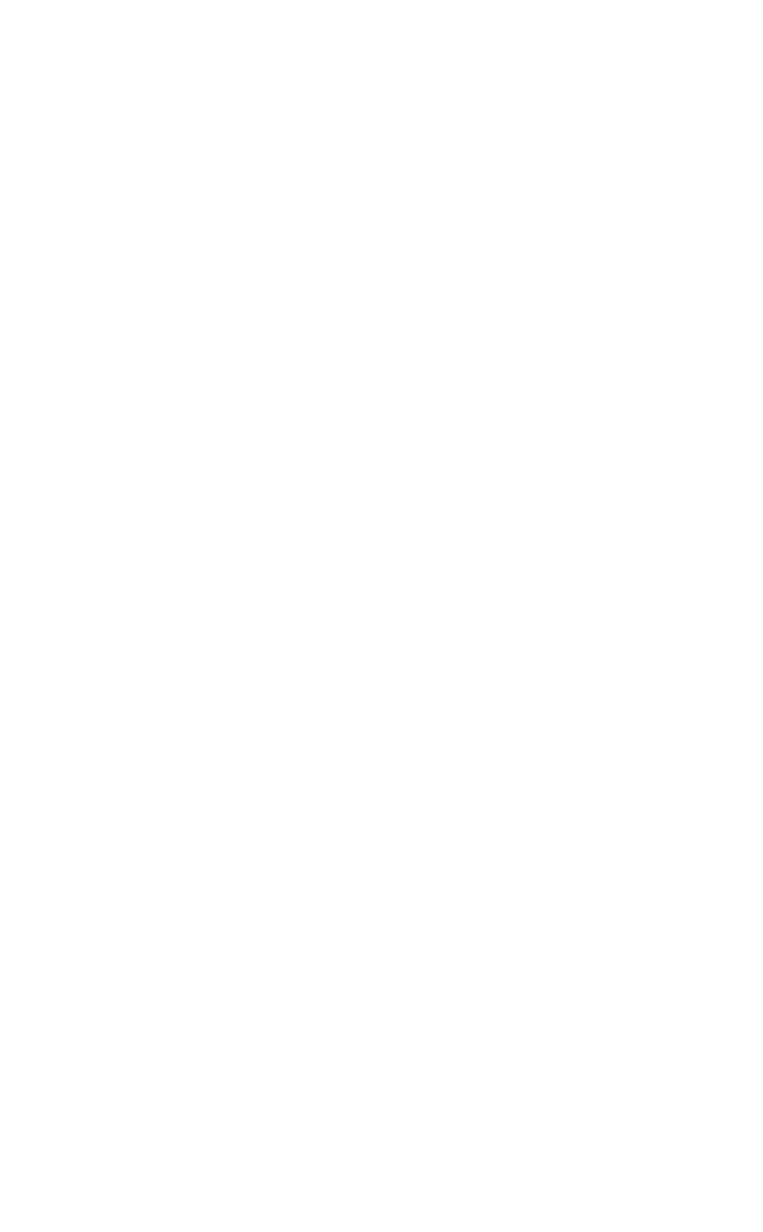
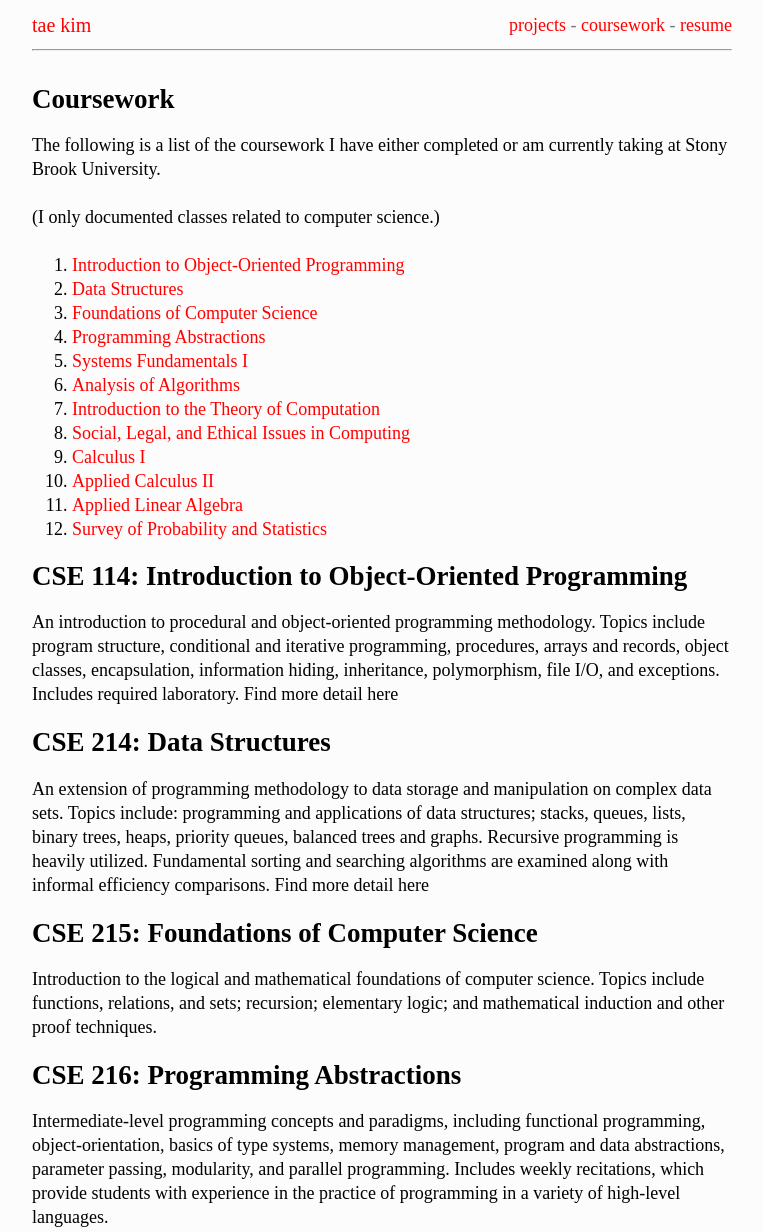
Before and after one commit to taekim99/taekim99.github.io, a plain HTML site: page coursework/coursework.html in a window 1280 px wide. Shown: the top 1232 px of the page, without its empty margins (258-1021 px from the left). Before the commit the page ends 800 px from the top, so only its background shows below. Drawn offline with Linux system fonts and the light colour scheme.

Commit message:
changed coursework.html

```diff
--- a/coursework/coursework.html
+++ b/coursework/coursework.html
@@ -0,0 +1,155 @@
+<!DOCTYPE html>
+<html lang='en'>
+
+<head>
+    <meta charset='utf-8' />
+    <meta name="viewport" content="width=device-width, initial-scale=1.0">
+    <title>coursework / Tae Kim</title>
+    <link href='../styles.css' rel='stylesheet' />
+</head>
+
+<body>
+    <header>
+        <a href='../index.html'>Tae Kim</a>
+        <nav>
+            <a href='../projects/projects.html'>Projects</a>
+            - <a href='coursework.html'>CourseWork</a>
+            - <a href='../resume/resume.html'>Resume</a>
+        </nav>
+    </header>
+    <hr>
+    <main>
+        <article>
+            <h1>Coursework</h1>
+            <p>The following is a list of the coursework I have either completed or am currently taking at Stony Brook University.</p>
+            <p>(I only documented classes related to computer science.)</p>
+            <nav>
+                <ol class="table-of-contents">
+                    <li>
+                        <a href="#Introduction to Object-Oriented Programming">Introduction to Object-Oriented Programming</a>
+                    </li>
+                    <li>
+                        <a href="#Data Structures">Data Structures</a>
+                    </li>
+                    <li>
+                        <a href="#Foundations of Computer Science">Foundations of Computer Science</a>
+                    </li>
+                    <li>
+                        <a href="#Programming Abstractions">Programming Abstractions</a>
+                    </li>
+                    <li>
+                        <a href="#Systems Fundamentals I">Systems Fundamentals I</a>
+                    </li>
+                    <li>
+                        <a href="#Analysis of Algorithms">Analysis of Algorithms</a>
+                    </li>
+                    <li>
+                        <a href="#Introduction to the Theory of Computation">Introduction to the Theory of Computation</a>
+                    </li>
+                    <li>
+                        <a href="#Social, Legal, and Ethical Issues in Computing">Social, Legal, and Ethical Issues in Computing</a>
+                    </li>
+                    <li>
+                        <a href="#Calculus I">Calculus I</a>
+                    </li>
+                    <li>
+                        <a href="#Applied Calculus II">Applied Calculus II</a>
+                    </li>
+                    <li>
+                        <a href="#Applied Linear Algebra">Applied Linear Algebra</a>
+                    </li>
+                    <li>
+                        <a href="#Survey of Probability and Statistics">Survey of Probability and Statistics</a>
+                    </li>
+                </ol>
+            </nav>
+            <section id="Introduction to Object-Oriented Programming">
+                <h2>CSE 114: Introduction to Object-Oriented Programming</h2>
+                <p>An introduction to procedural and object-oriented programming methodology. Topics include program structure,
+                     conditional and iterative programming, procedures, arrays and records,
+                      object classes, encapsulation, information hiding, inheritance, polymorphism, file I/O, and exceptions.
+                       Includes required laboratory. Find more detail here</p>
+            </section>
+            <section id="Data Structures">
+                <h2>CSE 214: Data Structures</h2>
+                <p>An extension of programming methodology to data storage and manipulation on complex data sets.
+                     Topics include: programming and applications of data structures; stacks, queues, lists, binary trees, heaps, priority queues, balanced trees and graphs.
+                      Recursive programming is heavily utilized.
+                     Fundamental sorting and searching algorithms are examined along with informal efficiency comparisons. Find more detail here</p>
+            </section>
+            <section id="Foundations of Computer Science">
+                <h2>CSE 215: Foundations of Computer Science</h2>
+                <p>Introduction to the logical and mathematical foundations of computer science.
+                     Topics include functions, relations, and sets; recursion; elementary logic;
+                     and mathematical induction and other proof techniques.</p>
+            </section>
+            <section id="Programming Abstractions">
+                <h2>CSE 216: Programming Abstractions</h2>
+                <p>Intermediate-level programming concepts and paradigms, including functional programming,
+                     object-orientation, basics of type systems, memory management, program and data abstractions, parameter passing, modularity, and parallel programming.
+                     Includes weekly recitations, which provide students with experience in the practice of programming in a variety of high-level languages.</p>
+            </section>
+            <section id="Systems Fundamentals I">
+                <h2>CSE 220: Systems Fundamentals I</h2>
+                <p>Introduces systems-level programming concepts using the C language and assembly language, and explores the correspondence of programming constructs in these languages. Topics include internal data representation,
+                     basic instructions and control structures, bitwise operations, arithmetic operations, memory management, pointers, function calls and parameter passing, linking and loading.
+                     Included is an overview of computer architecture and organization topics, including von Neumann architecture, the memory hierarchy, and basics of pipelining.</p>
+            </section>
+            <section id="Introduction to the Theory of Computation">
+                <h2>CSE 303: Introduction to the Theory of Computation</h2>
+                <p>An introduction to the abstract notions encountered in machine computation.
+                     Topics include finite automata, regular expressions, and formal languages, with emphasis on regular and context-free grammars.
+                     Questions relating to what can and cannot be done by machines are covered by considering various models of computation, including Turing machines, recursive functions, and universal machines. Not for credit in addition to CSE 350.</p>
+            </section>
+            <section id="Analysis of Algorithms">
+                <h2>CSE 373: Analysis of Algorithms</h2>
+                <p>Mathematical analysis of a variety of computer algorithms including searching, sorting, matrix multiplication, fast Fourier transform, and graph algorithms.
+                     Time and space complexity.
+                     Upper-bound, lower- bound, and average-case analysis.
+                     Introduction to NP completeness.
+                     Some machine computation is required for the implementation and comparison of algorithms.
+                     This course is offered as CSE 373 and MAT 373. Not for credit in addition to CSE 385.</p>
+            </section>
+            <section id="Social, Legal, and Ethical Issues in Computing">
+                <h2>CSE 312: Social, Legal, and Ethical Issues in Computing</h2>
+                <p>This course deals with the impact of computers on us as individuals and on our society.
+                     Rapid changes in computing technology and in our use of that technology have changed the ways we work, play, and interact with other people.
+                     These changes have created a flood of new social, legal and ethical issues that demand critical examination. This course is offered as both CSE 312 and ISE 312.</p>
+            </section>
+            <section id="Calculus I">
+                <h2>MAT 131: Calculus I</h2>
+                <p>The differential calculus and integral calculus, emphasizing conceptual understanding, computations and applications, for students who have the necessary background from 12th-year high school mathematics.
+                     Differentiation of elementary algebraic; trigonometric, exponential, and logarithmic functions; graphing; modelling and maximization;
+                     L'Hospital's rule; the Riemann integral; and the Fundamental Theorem of Calculus.
+                     May not be taken for credit in addition to MAT 125 or 141 or AMS 151. This course has been designated as a High Demand/Controlled Access (HD/CA) course.
+                     Students registering for HD/CA courses for the first time will have priority to do so.</p>
+            </section>
+            <section id="Applied Calculus II">
+                <h2>AMS 161: Applied Calculus II</h2>
+                <p>Analytic and numerical methods of integration; interpretations and applications of integration;
+                     differential equations models and elementary solution techniques; phase planes;
+                     Taylor series and Fourier series. Intended for CEAS majors.
+                     Not for credit in addition to MAT 127, MAT 132, MAT 142, or MAT 171.
+                     This course has been designated as a High Demand/Controlled Access (HD/CA) course.
+                     Students registering for HD/CA courses for the first time will have priority to do so.</p>
+            </section>
+            <section id="Applied Linear Algebra">
+                <h2>AMS 210: Applied Linear Algebra</h2>
+                <p>An introduction to the theory and use of vectors and matrices. Matrix theory including systems of linear equations.
+                     Theory of Euclidean and abstract vector spaces.
+                     Eigenvectors and eigenvalues. Linear transformations.
+                     May not be taken for credit in addition to MAT 211.</p>
+            </section>
+            <section id="Survey of Probability and Statistics">
+                <h2>AMS 310: Survey of Probability and Statistics</h2>
+                <p>A survey of data analysis, probability theory, and statistics. Stem and leaf displays, box plots, schematic plots, fitting straight line relationships,
+                     discrete and continuous probability distributions, conditional distributions, binomial distribution, normal and t distributions, confidence intervals, and significance tests.
+                     May not be taken for credit in addition to ECO 320.
+                     This course has been designated as a High Demand/Controlled Access (HD/CA) course.
+                     Students registering for HD/CA courses for the first time will have priority to do so.</p>
+            </section>
+        </article>
+    </main>
+</body>
+
+</html>
```
Also changed, not shown: index.html (+2 -2 lines), projects/projects.html (+2 -2 lines).
